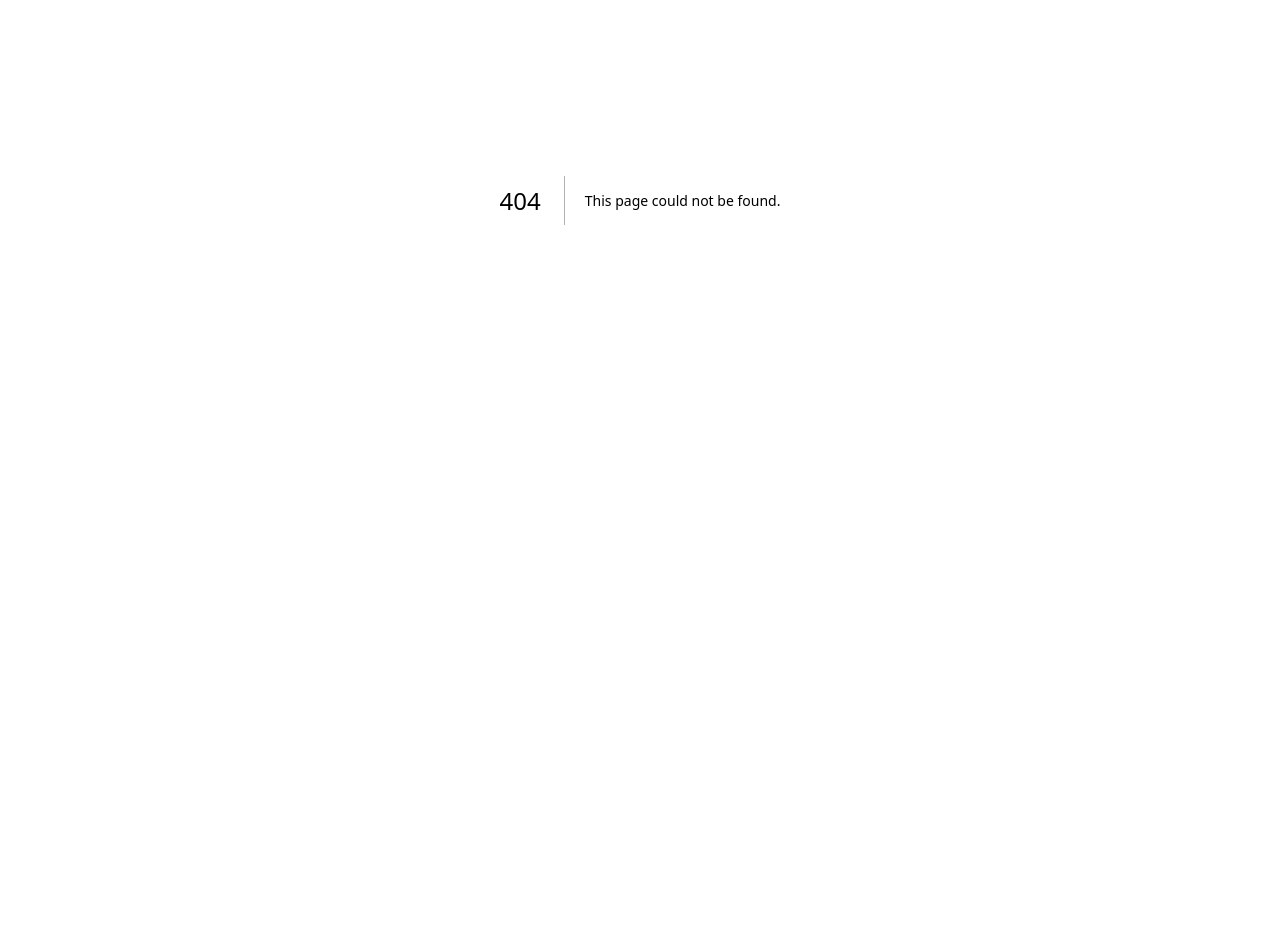
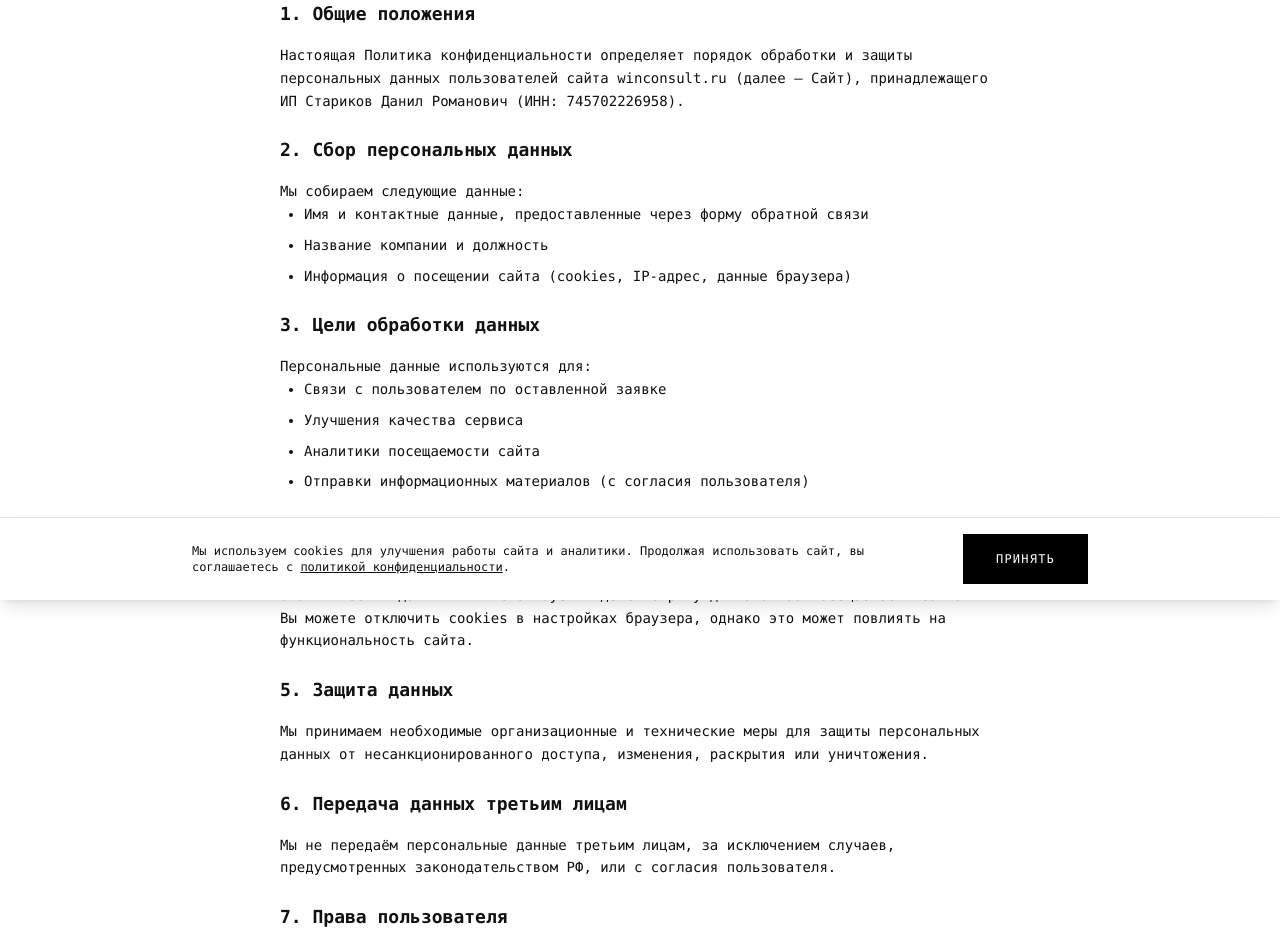
Before and after one commit to MaxAcrone/winwin, a Next.js app: page /policy in a window 1280 px wide. Before the commit this address had no page. Shown: the part 200-1150 px from the top of the page. Before the commit the page ends 800 px from the top, so only its background shows below. Built offline with nearby package versions, Linux system fonts and the light colour scheme.

Commit message:
feat: footer contacts, header logo, bitrix features, policy page, cookie banner, hero metric fix

```diff
--- a/src/app/layout.tsx
+++ b/src/app/layout.tsx
@@ -1,5 +1,6 @@
 import type { Metadata } from 'next';
 import Script from 'next/script';
+import { CookieBanner } from '@/components/ui';
 import './globals.css';
 
 export const metadata: Metadata = {
@@ -197,6 +198,7 @@ export default function RootLayout({
       </head>
       <body className="w-full font-mono text-sm antialiased">
         {children}
+        <CookieBanner />
       </body>
     </html>
   );
--- /dev/null
+++ b/src/app/policy/page.tsx
@@ -0,0 +1,103 @@
+'use client';
+
+import Link from 'next/link';
+
+export default function PolicyPage() {
+  return (
+    <main className="min-h-screen bg-white">
+      <div className="max-w-3xl mx-auto px-6 py-20">
+        <Link href="/" className="text-sm text-subtle hover:underline mb-8 inline-block">
+          ← Вернуться на главную
+        </Link>
+
+        <h1 className="text-3xl font-bold tracking-tighter mb-8">ПОЛИТИКА КОНФИДЕНЦИАЛЬНОСТИ</h1>
+
+        <div className="prose prose-sm max-w-none space-y-6 text-sm leading-relaxed">
+          <section>
+            <h2 className="text-lg font-bold mb-4">1. Общие положения</h2>
+            <p>
+              Настоящая Политика конфиденциальности определяет порядок обработки и защиты персональных данных
+              пользователей сайта winconsult.ru (далее — Сайт), принадлежащего ИП Стариков Данил Романович
+              (ИНН: 745702226958).
+            </p>
+          </section>
+
+          <section>
+            <h2 className="text-lg font-bold mb-4">2. Сбор персональных данных</h2>
+            <p>Мы собираем следующие данные:</p>
+            <ul className="list-disc pl-6 space-y-2">
+              <li>Имя и контактные данные, предоставленные через форму обратной связи</li>
+              <li>Название компании и должность</li>
+              <li>Информация о посещении сайта (cookies, IP-адрес, данные браузера)</li>
+            </ul>
+          </section>
+
+          <section>
+            <h2 className="text-lg font-bold mb-4">3. Цели обработки данных</h2>
+            <p>Персональные данные используются для:</p>
+            <ul className="list-disc pl-6 space-y-2">
+              <li>Связи с пользователем по оставленной заявке</li>
+              <li>Улучшения качества сервиса</li>
+              <li>Аналитики посещаемости сайта</li>
+              <li>Отправки информационных материалов (с согласия пользователя)</li>
+            </ul>
+          </section>
+
+          <section>
+            <h2 className="text-lg font-bold mb-4">4. Использование cookies</h2>
+            <p>
+              Сайт использует файлы cookies для улучшения пользовательского опыта и сбора аналитических данных.
+              Мы используем Яндекс.Метрику для анализа посещаемости сайта.
+            </p>
+            <p>
+              Вы можете отключить cookies в настройках браузера, однако это может повлиять на функциональность сайта.
+            </p>
+          </section>
+
+          <section>
+            <h2 className="text-lg font-bold mb-4">5. Защита данных</h2>
+            <p>
+              Мы принимаем необходимые организационные и технические меры для защиты персональных данных
+              от несанкционированного доступа, изменения, раскрытия или уничтожения.
+            </p>
+          </section>
+
+          <section>
+            <h2 className="text-lg font-bold mb-4">6. Передача данных третьим лицам</h2>
+            <p>
+              Мы не передаём персональные данные третьим лицам, за исключением случаев, предусмотренных
+              законодательством РФ, или с согласия пользователя.
+            </p>
+          </section>
+
+          <section>
+            <h2 className="text-lg font-bold mb-4">7. Права пользователя</h2>
+            <p>Вы имеете право:</p>
+            <ul className="list-disc pl-6 space-y-2">
+              <li>Запросить информацию о хранящихся персональных данных</li>
+              <li>Потребовать исправления или удаления данных</li>
+              <li>Отозвать согласие на обработку данных</li>
+            </ul>
+          </section>
+
+          <section>
+            <h2 className="text-lg font-bold mb-4">8. Контакты</h2>
+            <p>По вопросам обработки персональных данных обращайтесь:</p>
+            <p>Email: <a href="mailto:daysdanil05@gmail.com" className="underline">daysdanil05@gmail.com</a></p>
+            <p>Телефон: <a href="tel:+79823233591" className="underline">+7 (982) 323-35-91</a></p>
+            <p>Адрес: Екатеринбург, Шейнкмана 55, БЦ Аврора</p>
+          </section>
+
+          <section>
+            <h2 className="text-lg font-bold mb-4">9. Изменения политики</h2>
+            <p>
+              Мы оставляем за собой право вносить изменения в настоящую Политику.
+              Актуальная версия всегда доступна на данной странице.
+            </p>
+            <p className="text-subtle mt-4">Дата последнего обновления: март 2026</p>
+          </section>
+        </div>
+      </div>
+    </main>
+  );
+}
--- a/src/components/sections/Bitrix24.tsx
+++ b/src/components/sections/Bitrix24.tsx
@@ -1,9 +1,12 @@
 const features = [
-  'первичная настройка системы и полей',
-  'управление воронкой продаж',
-  'интеграция рекламных каналов',
-  'контроль работы команды',
-  'сквозная аналитика',
+  'Мессенджер',
+  'Совместная работа',
+  'CRM-система',
+  'Задачи и проекты',
+  'Автоматизация',
+  'КЭДО и подпись',
+  'ИИ и BitrixGPT',
+  'Сайты и магазины',
 ];
 
 export function Bitrix24() {
--- a/src/components/sections/Footer.tsx
+++ b/src/components/sections/Footer.tsx
@@ -3,10 +3,21 @@ import Link from 'next/link';
 export function Footer() {
   return (
     <footer className="p-6 md:px-12 lg:px-20 py-12 border-t border-border">
-      <div className="flex flex-col md:flex-row justify-between items-center gap-6 mb-6">
-        <div className="text-2xl font-bold tracking-tighter">W.</div>
+      <div className="flex flex-col md:flex-row justify-between items-start gap-8 mb-8">
+        <div>
+          <div className="text-2xl font-bold tracking-tighter mb-4">W.</div>
+          <div className="text-xs space-y-2 text-subtle">
+            <p>
+              <a href="mailto:daysdanil05@gmail.com" className="hover:underline">daysdanil05@gmail.com</a>
+            </p>
+            <p>
+              <a href="tel:+79823233591" className="hover:underline">+7 (982) 323-35-91</a>
+            </p>
+            <p>Екатеринбург, Шейнкмана 55, БЦ Аврора</p>
+          </div>
+        </div>
         <div className="text-xs uppercase tracking-widest">
-          <Link href="#" className="hover:underline">ПОЛИТИКА КОНФИДЕНЦИАЛЬНОСТИ</Link>
+          <Link href="/policy" className="hover:underline">ПОЛИТИКА КОНФИДЕНЦИАЛЬНОСТИ</Link>
         </div>
       </div>
       <div className="text-center text-xs text-subtle space-y-1">
--- a/src/components/sections/Header.tsx
+++ b/src/components/sections/Header.tsx
@@ -36,6 +36,14 @@ export function Header() {
       </div>
       <div className="w-1/3 flex justify-end gap-4">
         <a
+          href="https://t.me/winconsultru"
+          target="_blank"
+          rel="noopener noreferrer"
+          className="hover:opacity-50 transition-opacity flex items-center justify-center"
+        >
+          <img src="/Media/2 (2).png" alt="Telegram" className="w-6 h-6 object-contain" />
+        </a>
+        <a
           href="https://t.me/winconsult_bot"
           target="_blank"
           rel="noopener noreferrer"
--- /dev/null
+++ b/src/components/ui/CookieBanner.tsx
@@ -0,0 +1,40 @@
+'use client';
+
+import { useState, useEffect } from 'react';
+import Link from 'next/link';
+import { Button } from './Button';
+
+export function CookieBanner() {
+  const [isVisible, setIsVisible] = useState(false);
+
+  useEffect(() => {
+    const consent = localStorage.getItem('cookie-consent');
+    if (!consent) {
+      setIsVisible(true);
+    }
+  }, []);
+
+  const acceptCookies = () => {
+    localStorage.setItem('cookie-consent', 'accepted');
+    setIsVisible(false);
+  };
+
+  if (!isVisible) return null;
+
+  return (
+    <div className="fixed bottom-0 left-0 right-0 z-50 p-4 bg-white border-t border-border shadow-lg">
+      <div className="max-w-4xl mx-auto flex flex-col sm:flex-row items-center justify-between gap-4">
+        <p className="text-xs text-center sm:text-left">
+          Мы используем cookies для улучшения работы сайта и аналитики.
+          Продолжая использовать сайт, вы соглашаетесь с{' '}
+          <Link href="/policy" className="underline hover:opacity-70">
+            политикой конфиденциальности
+          </Link>.
+        </p>
+        <Button variant="primary" onClick={acceptCookies} className="shrink-0 px-6">
+          Принять
+        </Button>
+      </div>
+    </div>
+  );
+}
--- a/src/components/ui/index.ts
+++ b/src/components/ui/index.ts
@@ -2,3 +2,4 @@ export { Button } from './Button';
 export { Input } from './Input';
 export { Icon } from './Icon';
 export { CaseCard } from './CaseCard';
+export { CookieBanner } from './CookieBanner';
--- a/src/lib/cases-data.ts
+++ b/src/lib/cases-data.ts
@@ -41,7 +41,7 @@ export const caseDetails: Record<string, CaseDetail> = {
       '/Media/case-enjoy-3.jpg',
     ],
     heroMetric: {
-      value: '500,000$',
+      value: '300,000$',
       label: 'выручка в B2B',
     },
     niche: 'B2B агентство медицинского маркетинга',
```
Also changed, not shown: public/Media/2 (2).png (added), 1 other file (tests, documents, lock files or other folders).
